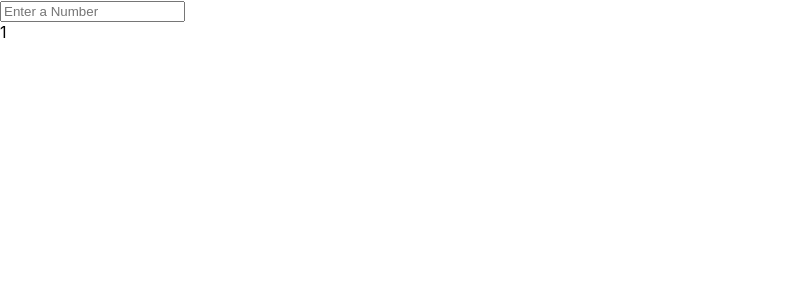
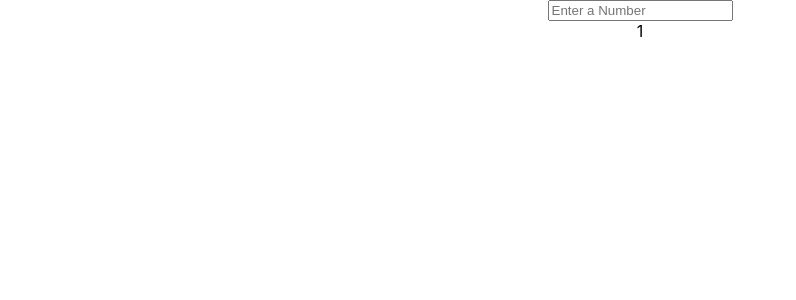
Before and after one commit to henreth/fibonacci, a React (Create React App) app: page / in a window 1280 px wide. Shown: the top 300 px of the page, without its empty margins (0-796 px from the left). Built offline with nearby package versions, Linux system fonts and the light colour scheme.

Commit message:
center items

```diff
--- a/src/components/App/App.css
+++ b/src/components/App/App.css
@@ -1,38 +1,7 @@
-.App {
-  text-align: center;
+.main-container{
+  display:flex;
+  flex-direction: column;
+  justify-content: center;
+  align-items: center;
+  align-content: center;
 }
-
-.App-logo {
-  height: 40vmin;
-  pointer-events: none;
-}
-
-@media (prefers-reduced-motion: no-preference) {
-  .App-logo {
-    animation: App-logo-spin infinite 20s linear;
-  }
-}
-
-.App-header {
-  background-color: #282c34;
-  min-height: 100vh;
-  display: flex;
-  flex-direction: column;
-  align-items: center;
-  justify-content: center;
-  font-size: calc(10px + 2vmin);
-  color: white;
-}
-
-.App-link {
-  color: #61dafb;
-}
-
-@keyframes App-logo-spin {
-  from {
-    transform: rotate(0deg);
-  }
-  to {
-    transform: rotate(360deg);
-  }
-}
--- a/src/components/App/App.tsx
+++ b/src/components/App/App.tsx
@@ -1,22 +1,22 @@
-import React, { useState, useRef} from 'react';
+import React, { useState, useRef } from 'react';
 import './App.css';
 
 function App() {
-  let [result,setResult] = useState(0)
+  let [result, setResult] = useState(0)
 
   const numInputRef = useRef<HTMLInputElement>(null);
 
-  function handleResultChange(){
+  function handleResultChange() {
     setResult(Number(numInputRef.current!.value))
   }
 
 
-  function fibonacci(num: number): any{
+  function fibonacci(num: number): any {
     if (num <= 2) return 1
-    return fibonacci(num-1) + fibonacci(num-2)
+    return fibonacci(num - 1) + fibonacci(num - 2)
   }
 
-  function fib(num:number, memo = [undefined,1,1]): any {
+  function fib(num: number, memo = [undefined, 1, 1]): any {
     if (memo[num] !== undefined) return memo[num]
     let res = fib(num - 1, memo) + fib(num - 2, memo)
     memo[num] = res
@@ -25,7 +25,7 @@
 
 
   return (
-    <>
+    <div className='main-container'>
       <input
         type='number'
         min='0'
@@ -36,9 +36,7 @@
         onChange={handleResultChange}
       />
       <div>{fibonacci(result)}</div>
-    {/* <div>{fib(result)}</div> */}
-    {/* <div>{result}</div> */}
-    </>
+    </div>
   );
 }
 
```
Lines whose indentation alone changed are shown as unchanged.
